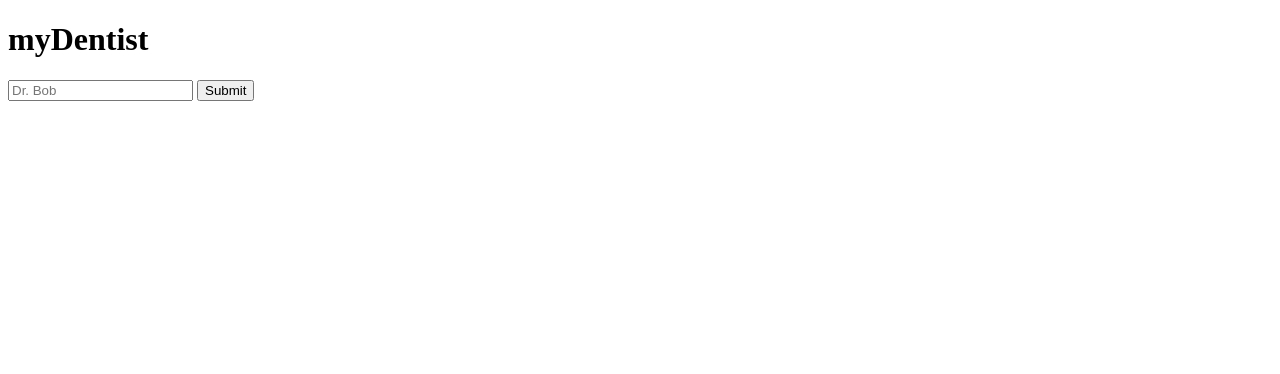
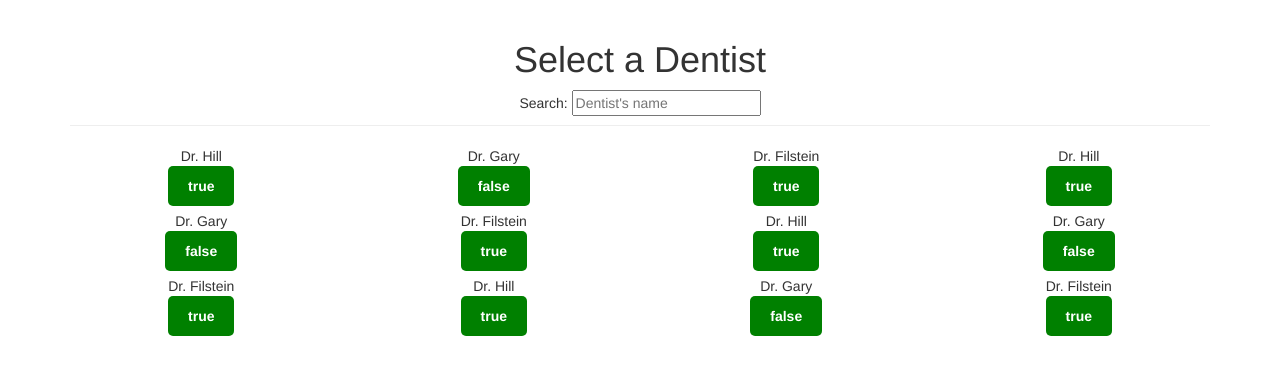
Before and after one commit to jkennedy3161/myDentist, a website: page public/index.html in a window 1280 px wide. Drawn offline with nearby package versions, Linux system fonts and the light colour scheme.

Commit message:
'Basic Demo created, you can search through a list of Dentists for now.'

```diff
--- a/public/app/app.js
+++ b/public/app/app.js
@@ -0,0 +1,68 @@
+// starts the module and links the external dependencies
+angular.module('dentistApp', [])
+
+.controller('appController', function($scope) {
+	console.log('$scope is ' + $scope)
+	// hardcoded dentists
+	$scope.dentists = [{
+		'name' : 'Dr. Hill',
+		'exp' : '9 years',
+		'available' : true
+	},
+	{
+		'name' : 'Dr. Gary',
+		'exp' : '6 years',
+		'available' : false
+	},
+	{
+		'name' : 'Dr. Filstein',
+		'exp' : '12 years',
+		'available' : true
+	},
+	{
+		'name' : 'Dr. Hill',
+		'exp' : '9 years',
+		'available' : true
+	},
+	{
+		'name' : 'Dr. Gary',
+		'exp' : '6 years',
+		'available' : false
+	},
+	{
+		'name' : 'Dr. Filstein',
+		'exp' : '12 years',
+		'available' : true
+	},
+	{
+		'name' : 'Dr. Hill',
+		'exp' : '9 years',
+		'available' : true
+	},
+	{
+		'name' : 'Dr. Gary',
+		'exp' : '6 years',
+		'available' : false
+	},
+	{
+		'name' : 'Dr. Filstein',
+		'exp' : '12 years',
+		'available' : true
+	},
+	{
+		'name' : 'Dr. Hill',
+		'exp' : '9 years',
+		'available' : true
+	},
+	{
+		'name' : 'Dr. Gary',
+		'exp' : '6 years',
+		'available' : false
+	},
+	{
+		'name' : 'Dr. Filstein',
+		'exp' : '12 years',
+		'available' : true
+	}
+	]
+});
--- a/public/index.html
+++ b/public/index.html
@@ -2,15 +2,35 @@
 <html>
 	<head>
 		<title>myDentist</title>
-		<script src="../server.js"></script>
+		<!-- CSS -->
+    <!-- load Bootstrap and custom style.css -->
+    <link rel="stylesheet" href="http://maxcdn.bootstrapcdn.com/bootswatch/3.3.0/journal/bootstrap.min.css">
+    <link rel="stylesheet" href="./styles/styles.css">
+
+    <!-- JS -->
+    <script src="http://cdnjs.cloudflare.com/ajax/libs/angular.js/1.3.0/angular.min.js"></script>
+    <script src="./app/app.js"></script>
 	</head>
 	<body>
-	  <h1>myDentist</h1>
-		<div class="container">
-			<form method="POST">
-				<input type="text" placeholder="Dr. Bob" />
-				<button>Submit</button>
-			</form>
-		</div>
+		<div class="container" ng-app="dentistApp" ng-controller="appController">
+		  <div class="page-header text-center">
+    <h1>Select a Dentist</h1>
+    Search: <input type="text" ng-model="dentists.name" placeholder="Dentist's name" />
+  </div>
+
+  <div class="row times">
+
+    <div class="col-xs-3 text-center" ng-repeat="dentist in dentists | filter: dentists.name">
+
+      <span>{{dentist.name}}</span>
+
+      <div class="time-slot">
+        <input type="checkbox">
+        <label>{{dentist.available}}</label>
+      </div>
+    </div>
+
+  </div>
+
 	</body>
 </html>
--- a/public/styles/styles.css
+++ b/public/styles/styles.css
@@ -0,0 +1,16 @@
+/* checkbox - each time slot */
+.time-slot               {  }
+
+/* hide the checkbox itself - the label will be styled */
+.time-slot input     {
+  display:none;
+}
+
+/* default styling for our labels */
+.time-slot label     {
+  padding:10px 20px;
+  color:#FFF;
+  cursor:pointer;
+  background:green;
+  border-radius:5px;
+}
```
